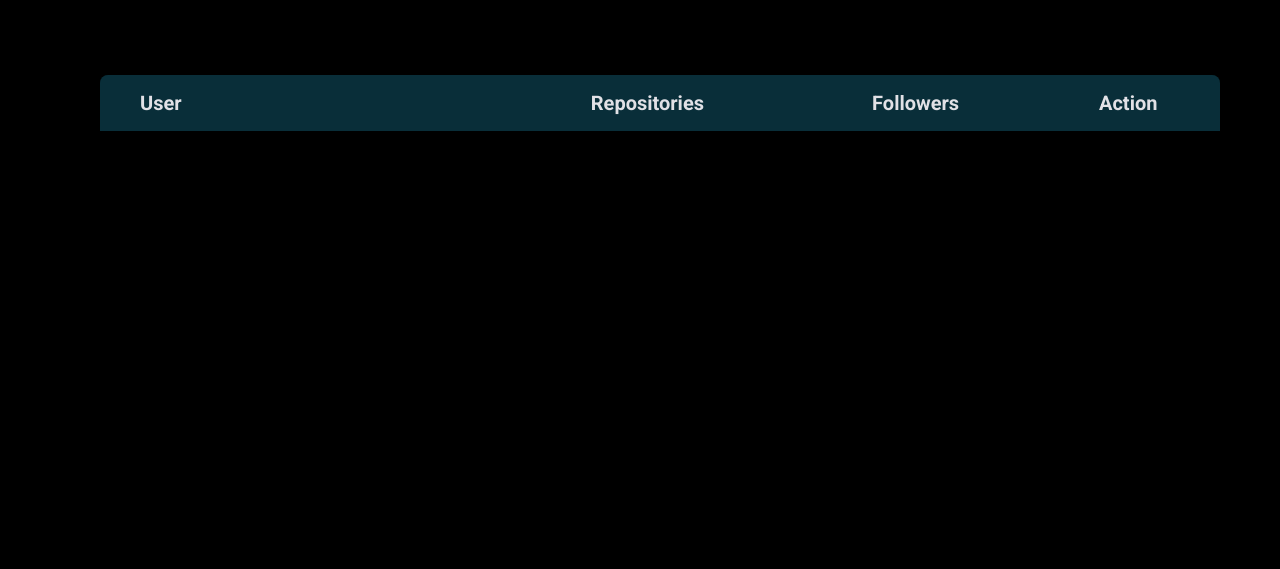
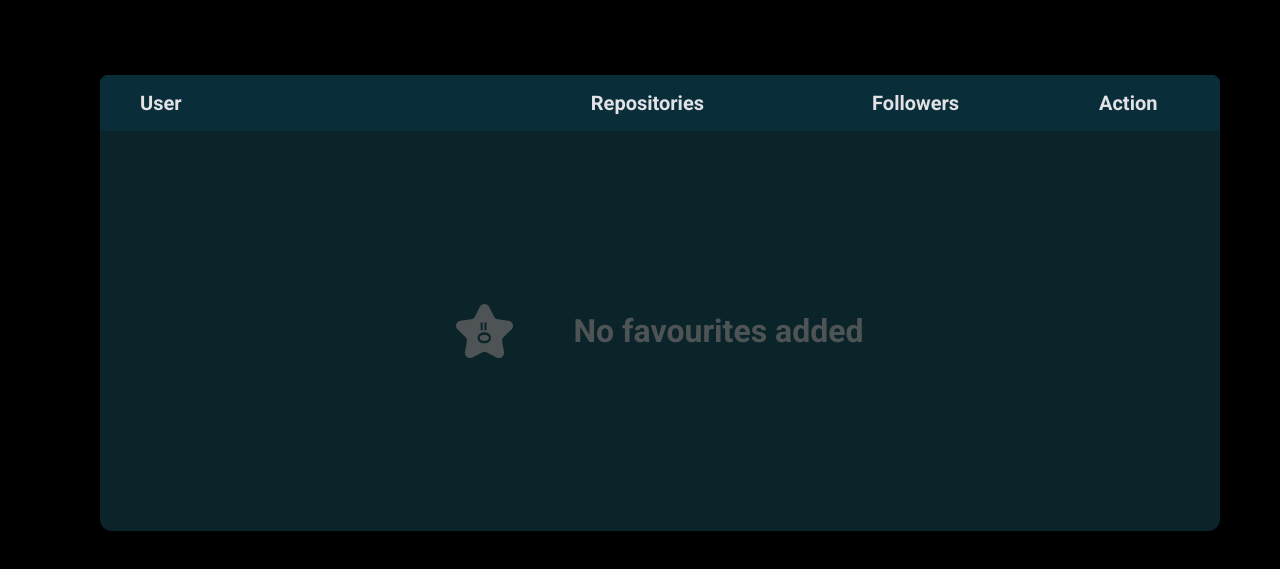
Before and after one commit to lucascpedroso/git-favourites, a plain HTML site: page index.html in a window 1280 px wide. Shown: the part 133-702 px from the top of the page. Drawn offline with Linux system fonts and the light colour scheme.

Commit message:
added empty message and updated JS

```diff
--- a/index.html
+++ b/index.html
@@ -23,7 +23,9 @@
                 <label for="input-search" class="sr-only">Type a Github username</label>
                 <input id="input-search" type="text" placeholder="Type a Github username">
                 <button id="search-button">
-                   <img src="assets/star-for-button.svg" alt="">
+                    <svg width="23" height="21" viewBox="0 0 23 21" fill="none" xmlns="http://www.w3.org/2000/svg">
+                        <path class="path" fill-rule="evenodd" clip-rule="evenodd" d="M11.5315 0C11.8564 0 12.1444 0.209195 12.2448 0.518185L14.5139 7.5H22.0315C22.3602 7.5 22.6506 7.71402 22.7479 8.02798C22.8452 8.34193 22.7268 8.68266 22.4557 8.86855L16.3611 13.0477L18.7109 20.0102C18.8153 20.3193 18.7077 20.6605 18.4449 20.854C18.1822 21.0474 17.8244 21.0488 17.5602 20.8573L11.5315 16.4887L5.50288 20.8573C5.23865 21.0488 4.88093 21.0474 4.61815 20.854C4.35537 20.6605 4.24783 20.3193 4.35218 20.0102L6.70201 13.0477L0.607404 8.86855C0.336325 8.68266 0.217864 8.34193 0.315167 8.02798C0.41247 7.71402 0.702861 7.5 1.03155 7.5H8.54918L10.8183 0.518185C10.9187 0.209195 11.2066 0 11.5315 0ZM11.5315 3.17651L9.80732 8.48181C9.7069 8.7908 9.41895 9 9.09405 9H3.45149L8.0182 12.1315C8.29499 12.3213 8.41199 12.6718 8.30467 12.9898L6.52442 18.2646L11.0915 14.9552C11.354 14.7649 11.7091 14.7649 11.9716 14.9552L16.5387 18.2646L14.7584 12.9898C14.6511 12.6718 14.7681 12.3213 15.0449 12.1315L19.6116 9H13.969C13.6441 9 13.3562 8.7908 13.2558 8.48181L11.5315 3.17651Z" fill="white"/>
+                    </svg>
                     Favoritar
                 </button>
             </div>
@@ -41,11 +43,10 @@
                 </thead>
                 <tbody></tbody>
             </table>
-
-            <div class="no-favourites hiden">
-                <img src="assets/star-for-bg.svg" alt="star image with a face">
-                <h1>No favourites added</h1>
-            </div>
+        </div>
+        <div class="empty-container hide">
+            <img src="assets/star-for-bg.svg" alt="star image with a face">
+            <h1>No favourites added</h1>
         </div>
     </div>
 </body>
--- a/js/favourites.js
+++ b/js/favourites.js
@@ -63,6 +63,7 @@ export class FavouritesView extends Favourites {
         this.onadd()
     }
 
+
     onadd() {
         const addButton = this.root.querySelector('.search button')
         addButton.onclick = () => {
@@ -74,6 +75,7 @@ export class FavouritesView extends Favourites {
 
     update() {
         this.removeAllTr()
+        this.emptyMessage()
 
         this.entries.forEach( user => {
             const row = this.createRow()
@@ -129,4 +131,13 @@ export class FavouritesView extends Favourites {
             tr.remove()
         })
     }
+
+    emptyMessage() {
+        if (this.entries.length === 0) {
+            this.root.querySelector('.empty-container').classList.remove('hide')
+          } else {
+            this.root.querySelector('.empty-container').classList.add('hide')
+          }
+        }
+
 }
--- a/style.css
+++ b/style.css
@@ -103,8 +103,7 @@ span {
 
 
 #search-button:hover {
-    background-color: #eeee;
-    color: var(--button-bg-color);
+    background-color: rgba(6, 93, 122, 0.616)
 }
 
 table {
@@ -179,15 +178,21 @@ td .remove {
     cursor: pointer;
 }
 
-.no-favourites {
+.empty-container {
     display: flex;
     align-items: center;
     justify-content: center;
     gap: 6rem;
 
     color: hsla(189, 4%, 32%, 1);
+    height: 40rem;
+    width: 112rem;
+
+    background: var(--empty-container-bg-color);
+    border-bottom-left-radius: 12px;
+    border-bottom-right-radius: 12px;
 }
 
-.hiden {
+.hide {
     display: none;
 }
```
